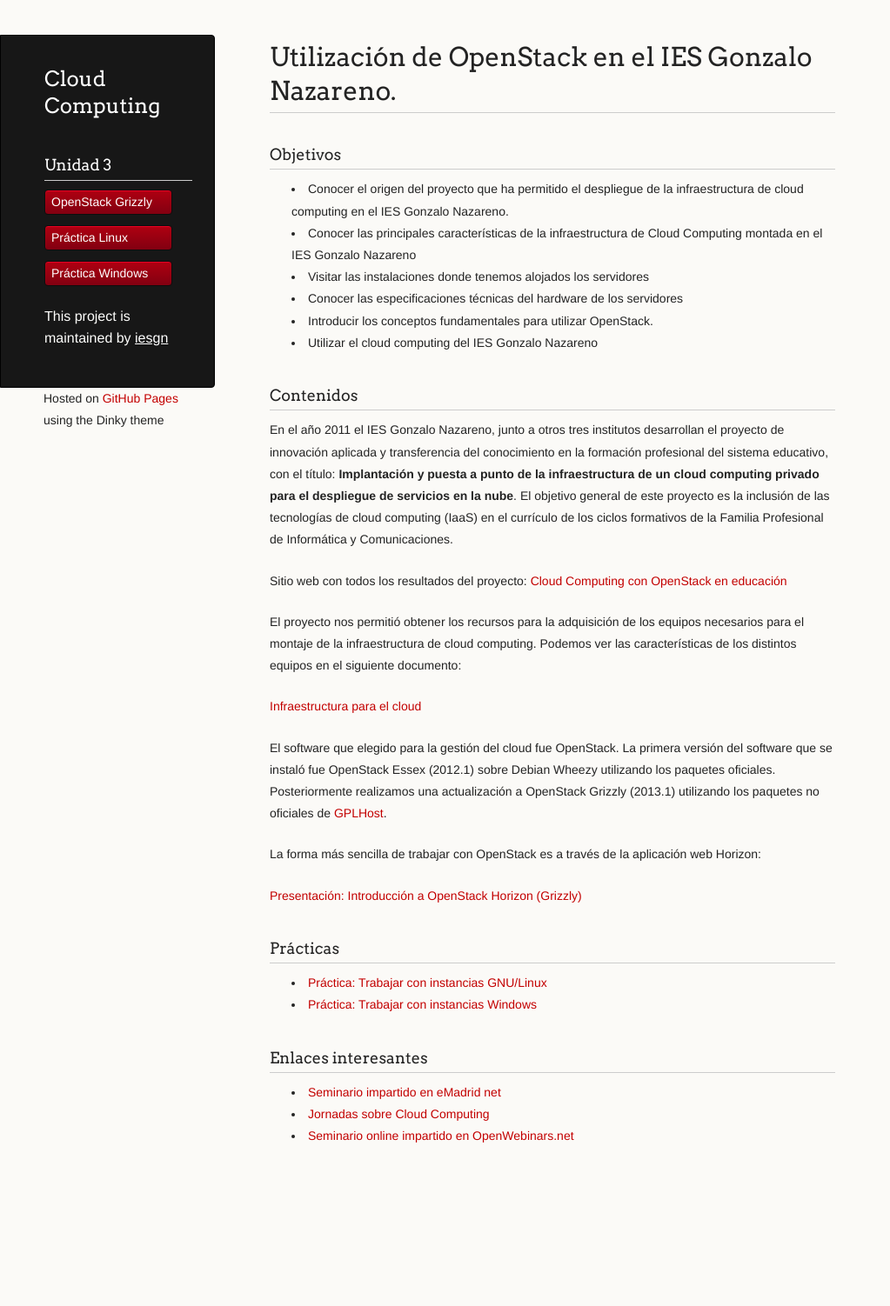
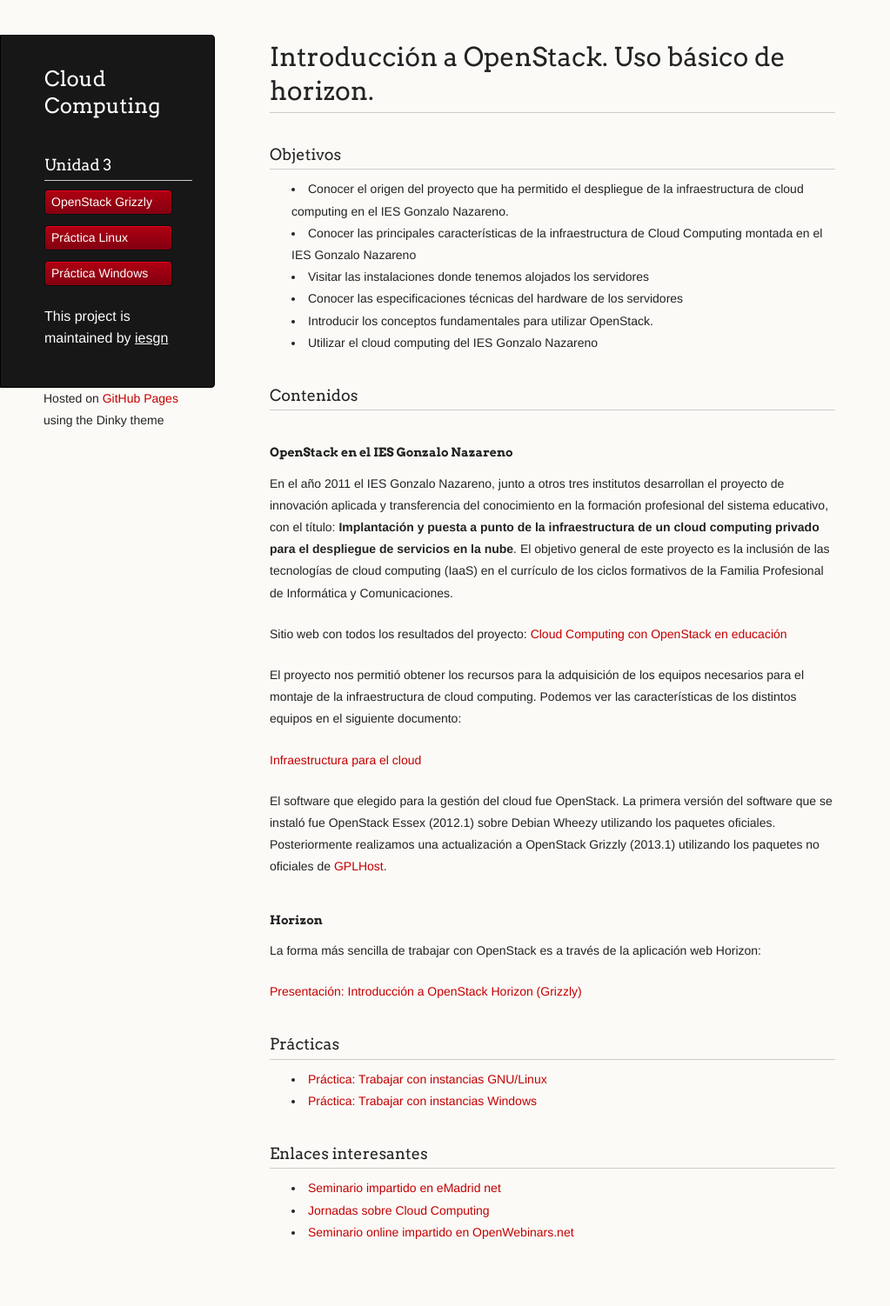
Before and after one commit to iesgn/cloud, a Jekyll site: the page built from curso/u3/index.md, in a window 1280 px wide. Shown: the whole page at 87% size, without its empty margins (0-1023 px from the left). Built offline with Jekyll 4.4.1, drawn with Linux system fonts in a browser that asks for light colours; before the commit the page ends 1392 px from its top, so only the background shows below that.

Commit message:
Cambiando título de u3

```diff
--- a/curso/u3/index.md
+++ b/curso/u3/index.md
@@ -1,6 +1,6 @@
 ---
 layout: blog
-tittle: Utilización de OpenStack en el IES Gonzalo Nazareno.
+tittle: Introducción a OpenStack. Uso básico de horizon.
 menu:
   - Unidad 3
 ---
@@ -14,7 +14,9 @@ menu:
 * Introducir los conceptos fundamentales para utilizar OpenStack.
 * Utilizar el cloud computing del IES Gonzalo Nazareno
 
-###Contenidos
+### Contenidos
+
+####OpenStack en el IES Gonzalo Nazareno
 
 En el año 2011 el IES Gonzalo Nazareno, junto a otros tres institutos desarrollan el proyecto de innovación aplicada y transferencia del conocimiento en la formación profesional del sistema educativo, con el título: **Implantación y puesta a punto de la infraestructura de un cloud computing privado para el despliegue de servicios en la nube**.
 El objetivo general de este proyecto es la inclusión de las tecnologías de cloud computing (IaaS) en el currículo de los ciclos formativos de la Familia Profesional de Informática y Comunicaciones.
@@ -33,6 +35,8 @@ Wheezy utilizando los paquetes oficiales. Posteriormente realizamos una
 actualización a OpenStack Grizzly (2013.1) utilizando los paquetes no oficiales
 de [GPLHost](http://www.gplhost.com/software-openstack.html).
 
+#### Horizon
+
 La forma más sencilla de trabajar con OpenStack es a través de la aplicación web
 Horizon:
 
```
Also changed, not shown: curso/u3/practica_linux.md (+1 -1 lines), curso/u3/practica_windows.md (+1 -1 lines).
